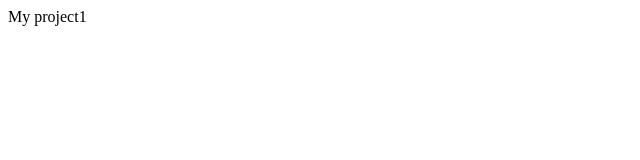
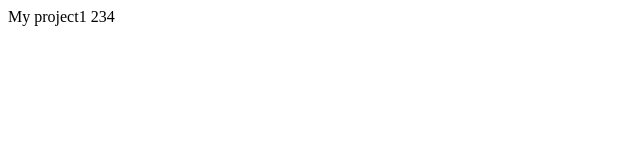
Before and after one commit to yevgeniy-podobr/my-project1, a plain HTML site: page index.html in a window 1280 px wide. Shown: the full height of the page, 0-640 px from the left. Drawn offline with Linux system fonts and the light colour scheme.

Commit message:
Update index.html

```diff
--- a/index.html
+++ b/index.html
@@ -6,6 +6,6 @@
   <title>My project1</title>
 </head>
 <body>
-  <h>My project1</h>
+  <h>My project1 234</h>
 </body>
 </html>
```
